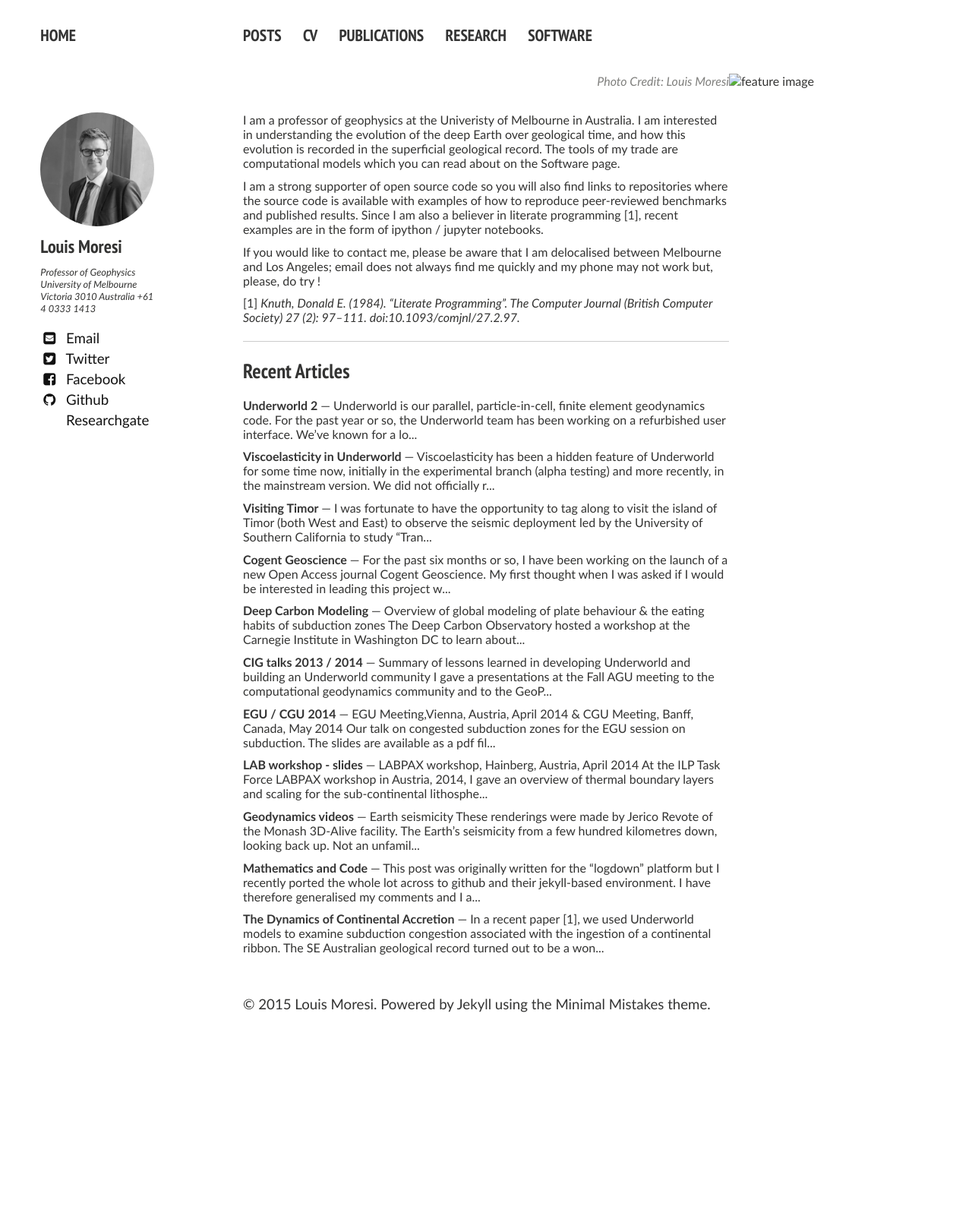
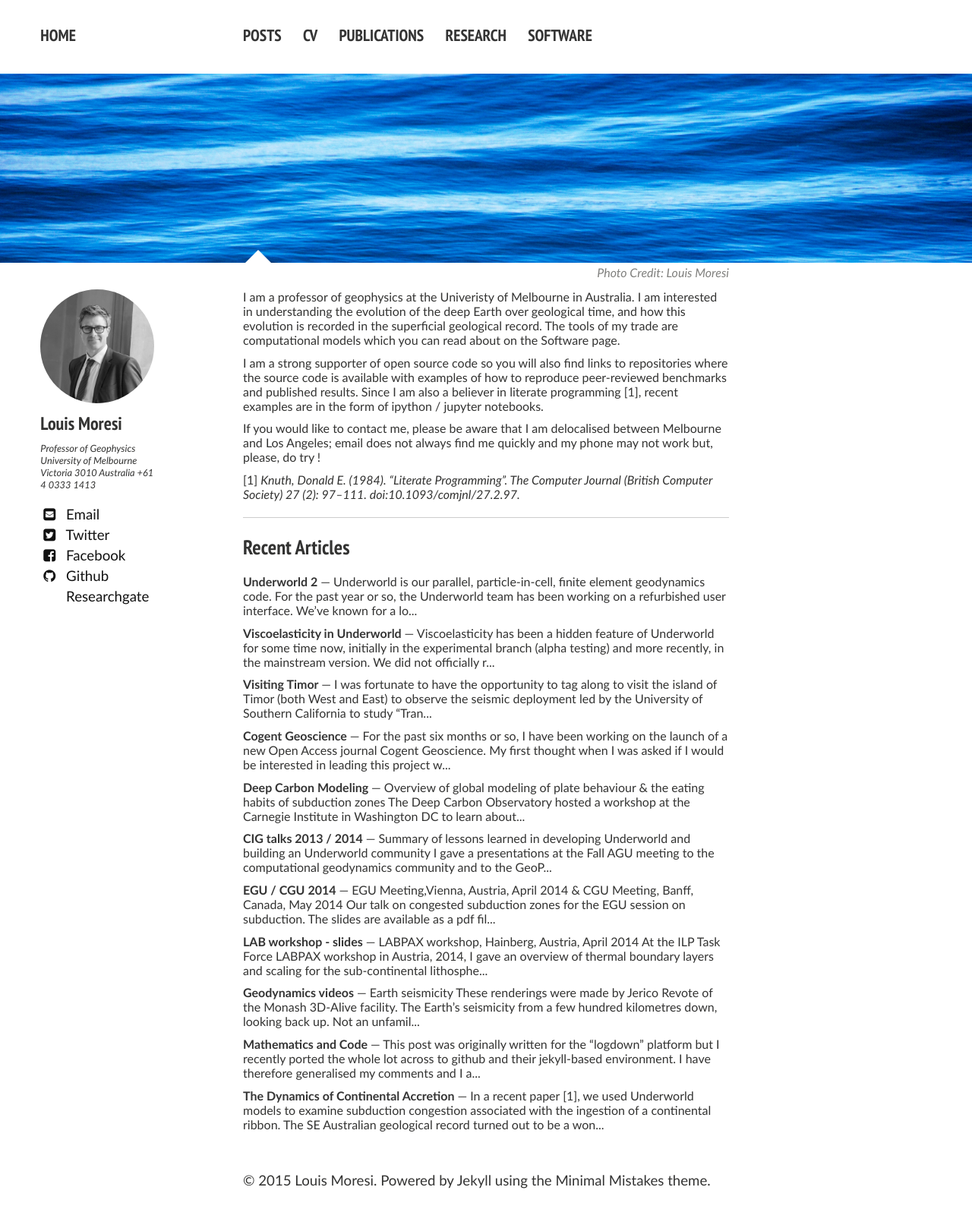
Before and after one commit to lmoresi/lmoresi.github.io, a Jekyll site: the page built from index.md, in a window 1280 px wide. Shown: the whole page at 76% size. Built offline with Jekyll 4.4.1, drawn with Linux system fonts in a browser that asks for light colours; nearby versions of some CDN libraries; before the commit the page ends 1381 px from its top, so only the background shows below that.

Commit message:
home page image

```diff
--- a/_layouts/home.html
+++ b/_layouts/home.html
@@ -21,11 +21,22 @@
     {% else %}
       "{{ site.url }}/images/{{ page.image.feature }}"
     {% endif %}
-  alt="{{ page.title }} feature image">
+  alt="{{ page.title }} feature image"
+  >
   {% if page.image.credit %}
     <span class="image-credit">Photo Credit: <a href="{{ page.image.creditlink }}">{{ page.image.credit }}</a></span>
   {% endif %}
-  </div><!-- /.image-wrap -->
+  </div>
+{% elsif site.default-page-image %}
+    <div class="image-wrap">
+    <img src=
+      {% if site.default-page-image contains 'http' %}
+        "{{ site.default-page-image }}"
+      {% else %}
+        "{{ site.url }}/images/{{ site.default-page-image }}"
+      {%endif%}
+    >
+    </div>
 {% endif %}
 
 <div id="main" role="main">
--- a/index.md
+++ b/index.md
@@ -3,7 +3,7 @@ layout: home
 excerpt: "Louis Moresi, Professor of Geophysics."
 tags: [Bio, Geodynamics, Computation, Underworld ]
 image:
-  feature: DSC_5374.jpg
+  feature: site/DSC_5374.jpg
   credit: "Louis Moresi"
 ---
 
```
